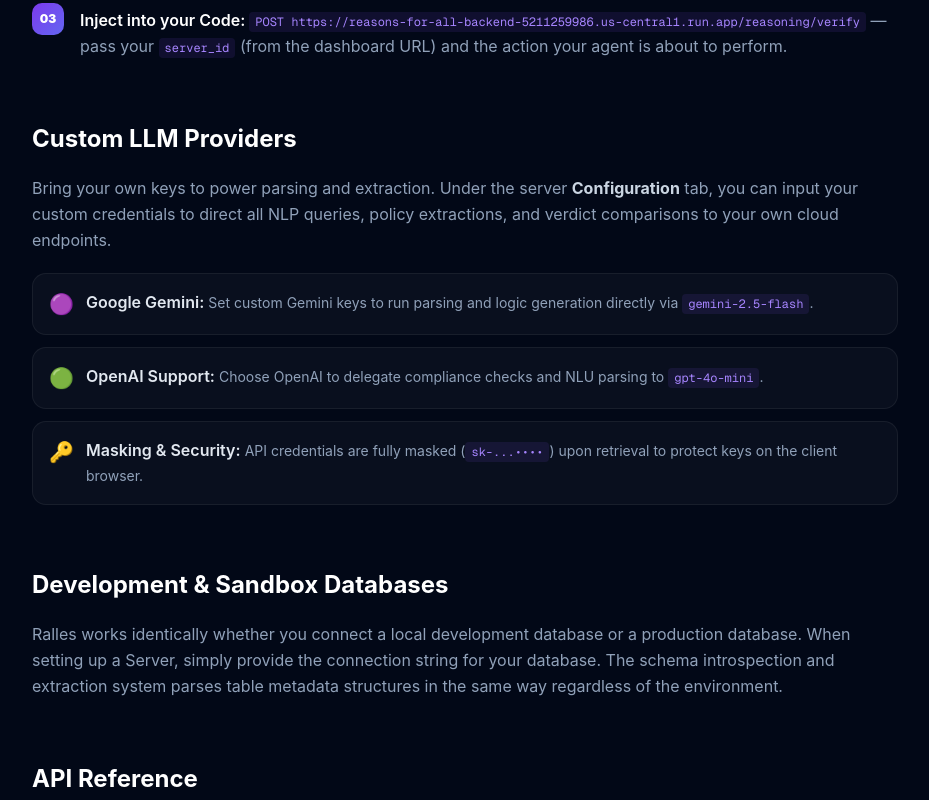
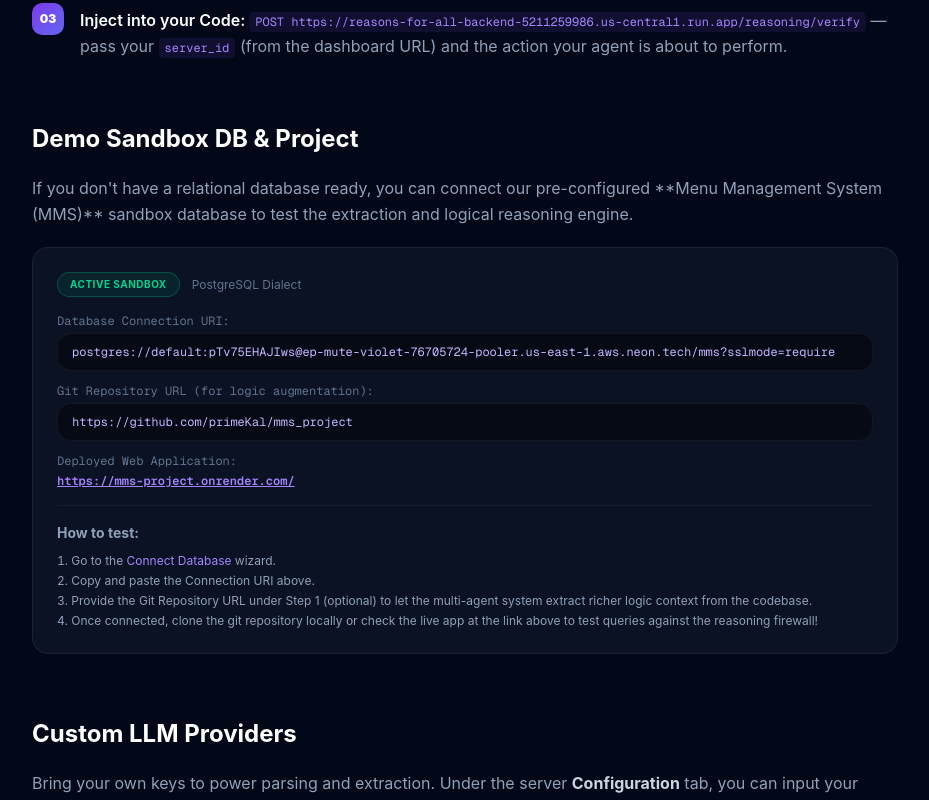
Before and after one commit to primeKal/ReasonsForALL, a Next.js app in the folder frontend/: page /dashboard/docs in a window 1280 px wide. Shown: the part 860-1660 px from the top of the page, without its empty margins (326-1255 px from the left). Built offline with nearby package versions, Linux system fonts and the light colour scheme; no server answers.

Commit message:
Feature: added test document

```diff
--- a/frontend/src/app/dashboard/docs/page.tsx
+++ b/frontend/src/app/dashboard/docs/page.tsx
@@ -6,6 +6,7 @@ import { motion } from 'framer-motion'
 const sidebarLinks = [
   { href: '#introduction', label: 'Introduction', icon: '📖' },
   { href: '#quickstart', label: 'Quickstart', icon: '🚀' },
+  { href: '#demo-sandbox', label: 'Demo Sandbox DB', icon: '🍔' },
   { href: '#custom-llms', label: 'Custom LLMs', icon: '🤖' },
   { href: '#dev-databases', label: 'Dev & Sandbox DBs', icon: '🗄️' },
   { href: '#api-reference', label: 'API Reference', icon: '⚡' },
@@ -200,6 +201,60 @@ else:
             </ol>
           </motion.section>
 
+          {/* Demo Sandbox */}
+          <motion.section
+            id="demo-sandbox"
+            initial={{ opacity: 0, y: 12 }} animate={{ opacity: 1, y: 0 }} transition={{ delay: 0.08 }}
+            className="space-y-5"
+          >
+            <h2 className="text-2xl font-bold text-white">Demo Sandbox DB &amp; Project</h2>
+            <p className="text-slate-400 leading-relaxed">
+              If you don&apos;t have a relational database ready, you can connect our pre-configured **Menu Management System (MMS)** sandbox database to test the extraction and logical reasoning engine.
+            </p>
+
+            <div className="p-6 rounded-2xl space-y-4" style={cardGlass}>
+              <div className="flex flex-wrap items-center gap-3">
+                <span className="bg-emerald-500/10 border border-emerald-500/30 text-emerald-400 text-[10px] font-bold px-3 py-1 rounded-full uppercase tracking-wider">Active Sandbox</span>
+                <span className="text-slate-500 text-xs">PostgreSQL Dialect</span>
+              </div>
+
+              <div className="space-y-3 font-mono text-xs">
+                <div>
+                  <span className="text-slate-500 block mb-1">Database Connection URI:</span>
+                  <div className="flex items-center justify-between bg-black/40 px-3.5 py-2.5 rounded-xl border border-white/5 select-all text-violet-300">
+                    <code>postgres://default:pTv75EHAJIws@ep-mute-violet-76705724-pooler.us-east-1.aws.neon.tech/mms?sslmode=require</code>
+                  </div>
+                </div>
+
+                <div>
+                  <span className="text-slate-500 block mb-1">Git Repository URL (for logic augmentation):</span>
+                  <div className="flex items-center justify-between bg-black/40 px-3.5 py-2.5 rounded-xl border border-white/5 select-all text-violet-300">
+                    <code>https://github.com/primeKal/mms_project</code>
+                  </div>
+                </div>
+
+                <div>
+                  <span className="text-slate-500 block mb-1">Deployed Web Application:</span>
+                  <a href="https://mms-project.onrender.com/" target="_blank" rel="noopener noreferrer" className="text-violet-400 hover:text-violet-300 underline font-semibold">
+                    https://mms-project.onrender.com/
+                  </a>
+                </div>
+              </div>
+
+              <div className="text-slate-400 text-sm leading-relaxed border-t border-white/5 pt-4">
+                <p>
+                  <strong>How to test:</strong>
+                </p>
+                <ol className="list-decimal list-inside space-y-1 mt-2 text-xs">
+                  <li>Go to the <a href="/dashboard/servers/create" className="text-violet-400 hover:underline">Connect Database</a> wizard.</li>
+                  <li>Copy and paste the Connection URI above.</li>
+                  <li>Provide the Git Repository URL under Step 1 (optional) to let the multi-agent system extract richer logic context from the codebase.</li>
+                  <li>Once connected, clone the git repository locally or check the live app at the link above to test queries against the reasoning firewall!</li>
+                </ol>
+              </div>
+            </div>
+          </motion.section>
+
           {/* Custom LLM Providers */}
           <motion.section
             id="custom-llms"
```
